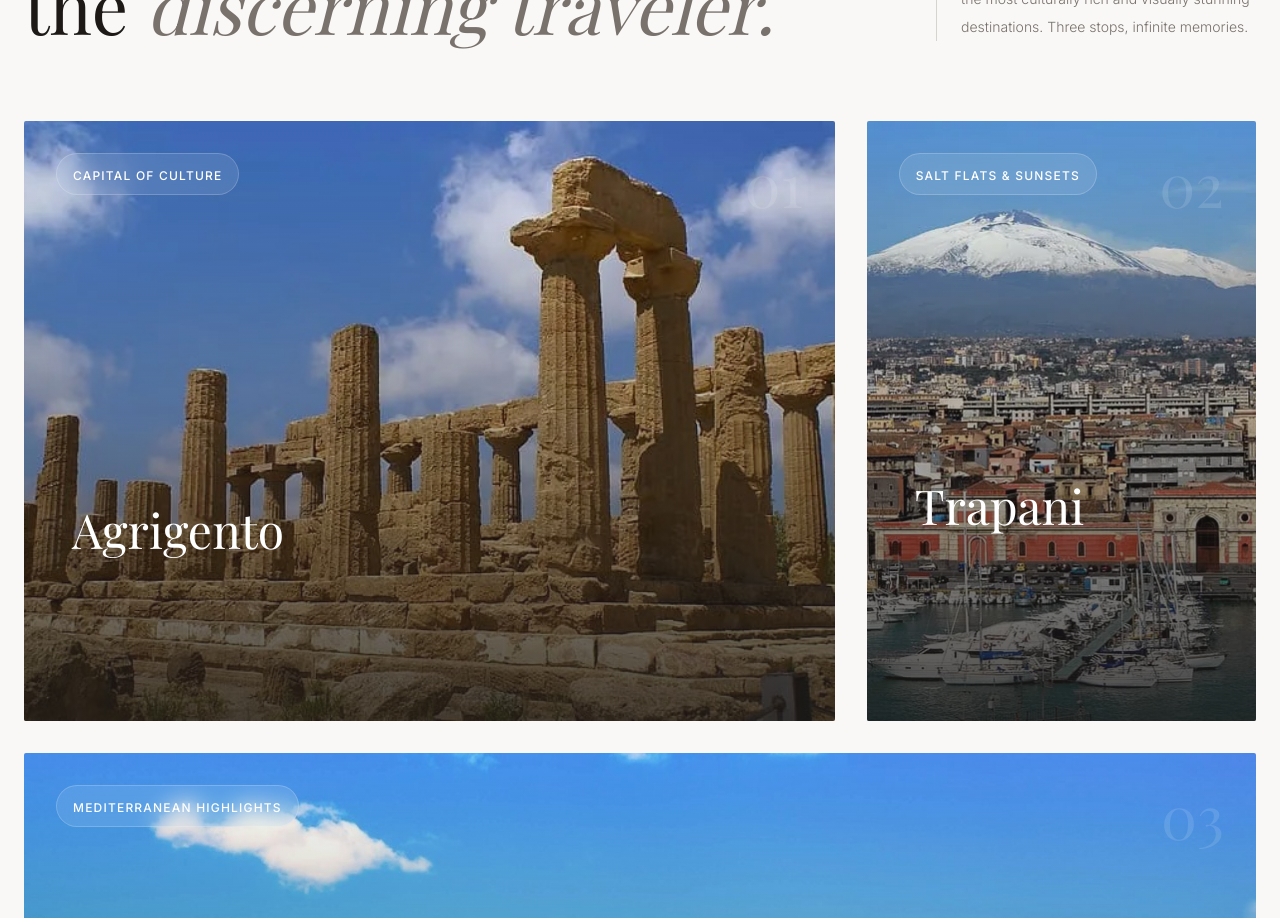
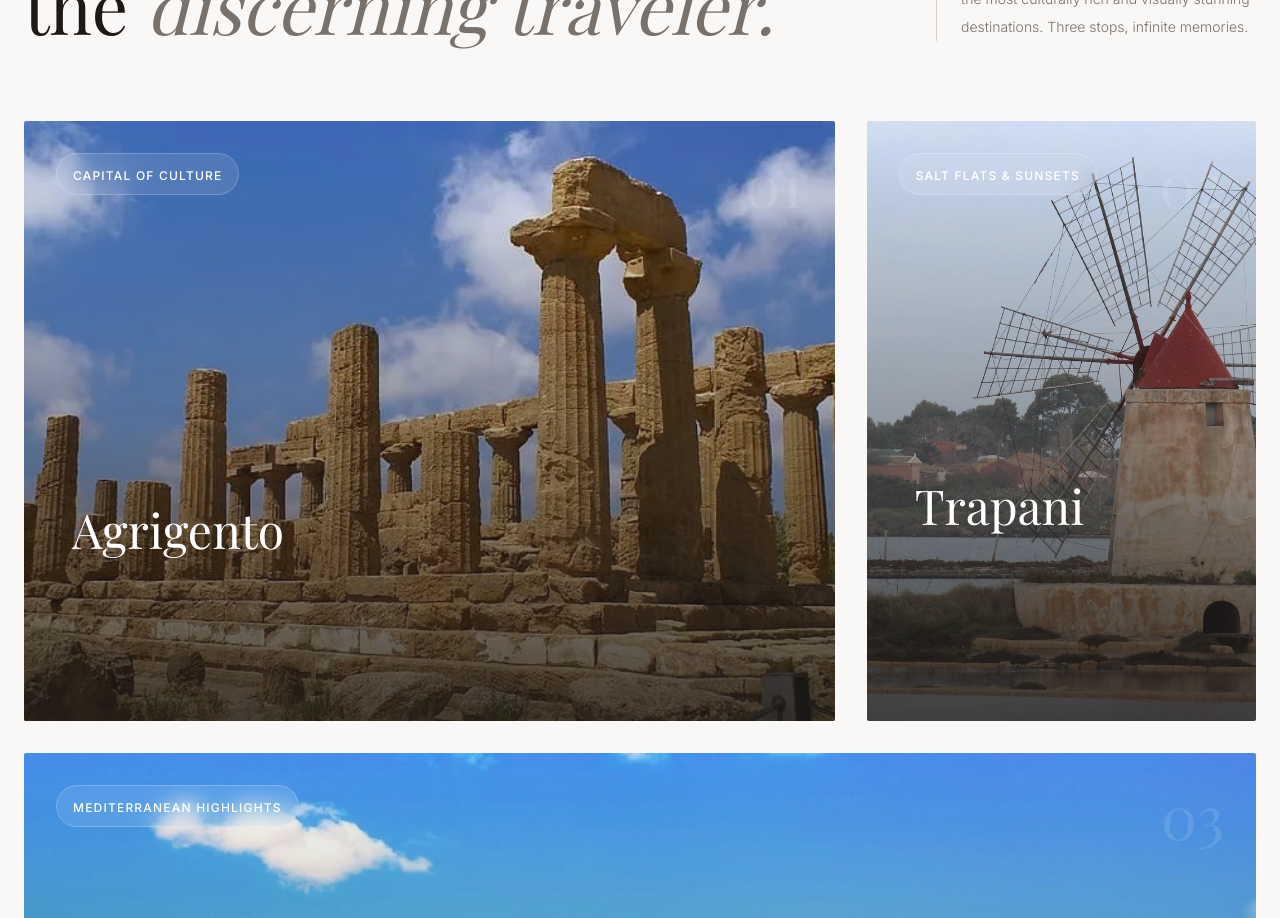
Before and after one commit to Soaja/roots-routes, a React (Vite) app: page / in a window 1280 px wide. Shown: the part 2040-2958 px from the top of the page. Built offline with nearby package versions, Linux system fonts and the light colour scheme; a web font is replaced by a local one.

Commit message:
Update Destinations.tsx

```diff
--- a/components/Destinations.tsx
+++ b/components/Destinations.tsx
@@ -28,7 +28,7 @@ const destinations: Destination[] = [
     title: "Trapani",
     tag: "Salt Flats & Sunsets",
     description: "Where ancient salt traditions meet golden Mediterranean light. Trapani's crystalline salt marshes create a surreal landscape of geometric beauty and timeless craft.",
-    image: "images/catania2.webp",
+    image: "images/trapani1.jpeg",
     colSpan: "md:col-span-1"
   },
   {
```
